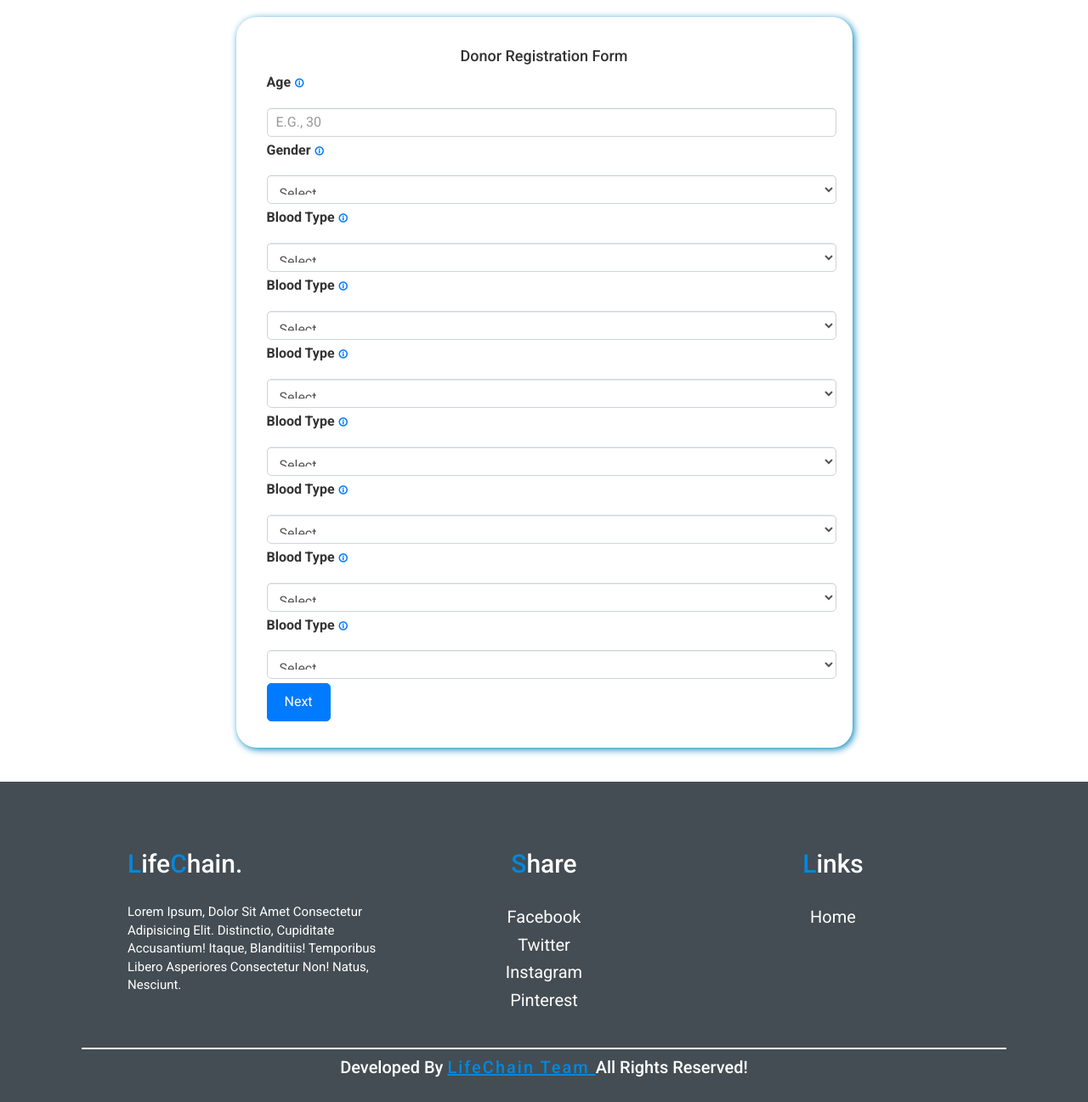
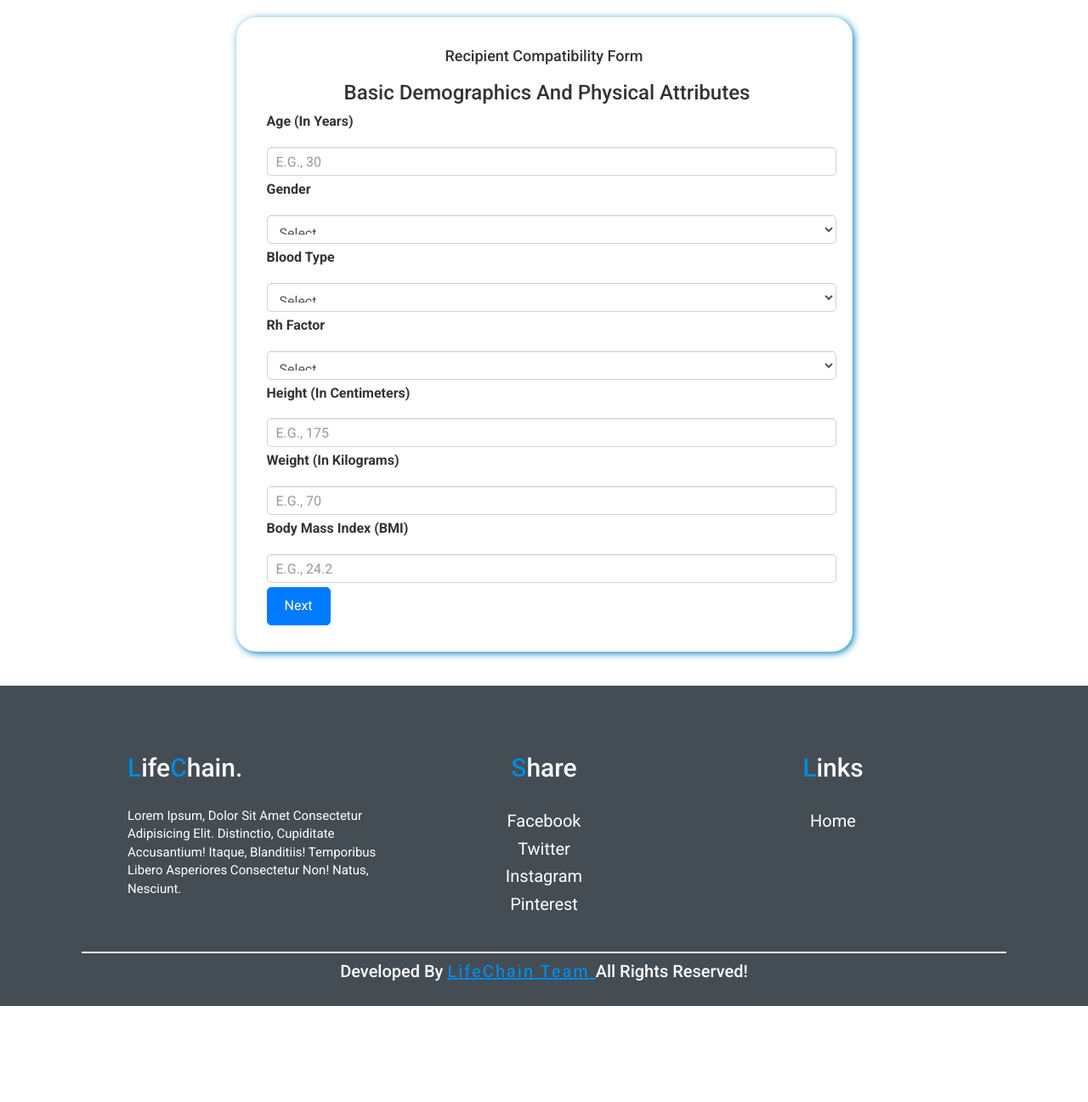
Before and after one commit to AttaUrRehman121/Project-LifeChain, a Django app: page /recipient/recipientprictiction/ in a window 1280 px wide. Shown: the part 127-1424 px from the top of the page at 85% size. After the commit the page ends 1311 px from the top, so only its background shows below. Run offline with Django 4.2, Linux system fonts and the light colour scheme; some libraries are stand-ins or nearby versions.

Commit message:
make changes in forms of Recipient and Donor convert it from static to dynamic form

```diff
--- a/LifeChain/templates/RecipientPrediction.html
+++ b/LifeChain/templates/RecipientPrediction.html
@@ -7,23 +7,19 @@
 <link rel="stylesheet" href="https://cdnjs.cloudflare.com/ajax/libs/remixicon/4.6.0/remixicon.css" />
 
 <div class="bd-example m-0 border-0 d-flex justify-content-center">
-    <h4 class="text-center mb-4">Donor Registration Form</h4>
+    <h4 class="text-center mb-4">Recipient Compatibility Form</h4>
     <form id="donor-form" class="border border-2 p-5 rounded-3" style="width: 30rem;" action="{% url 'recipientprictiction' %}" method="post">
+        {% csrf_token %}
 
-
-
-        <!-- Stage 1 -->
+        <!-- Stage 1: Basic Demographics and Physical Attributes -->
         <div id="stage-1">
+            <h3 class="text-center mb-4">Basic Demographics and Physical Attributes</h3>
             <div class="mb-3">
-                <label for="age" class="form-label">
-                    Age <i class="ri-information-line" data-bs-toggle="tooltip" title="Enter your age in years"></i>
-                </label>
+                <label for="age" class="form-label">Age (in years)</label>
                 <input type="number" class="form-control" id="age" name="age" placeholder="e.g., 30">
             </div>
             <div class="mb-3">
-                <label for="gender" class="form-label">
-                    Gender <i class="ri-information-line" data-bs-toggle="tooltip" title="Select your Gender"></i>
-                </label>
+                <label for="gender" class="form-label">Gender</label>
                 <select class="form-control" id="gender" name="gender">
                     <option value="">Select...</option>
                     <option value="male">Male</option>
@@ -32,23 +28,7 @@
                 </select>
             </div>
             <div class="mb-3">
-                <label for="blood_type" class="form-label">
-                    Blood Type <i class="ri-information-line" data-bs-toggle="tooltip" title="Enter your Blood Type"></i>
-                </label>
-                <select class="form-control" id="blood_type" name="blood_type">
-                    <option value="">Select...</option>
-                    <option value="A">A</option>
-                    <option value="B">B</option>
-                    <option value="AB">AB</option>
-                    <option value="O">O</option>
-                </select>
-            </div>
-
-
-            <div class="mb-3">
-                <label for="blood_type" class="form-label">
-                    Blood Type <i class="ri-information-line" data-bs-toggle="tooltip" title="Enter your Blood Type"></i>
-                </label>
+                <label for="blood_type" class="form-label">Blood Type</label>
                 <select class="form-control" id="blood_type" name="blood_type">
                     <option value="">Select...</option>
                     <option value="A">A</option>
@@ -58,123 +38,127 @@
                 </select>
             </div>
             <div class="mb-3">
-                <label for="blood_type" class="form-label">
-                    Blood Type <i class="ri-information-line" data-bs-toggle="tooltip" title="Enter your Blood Type"></i>
-                </label>
-                <select class="form-control" id="blood_type" name="blood_type">
+                <label for="rh_factor" class="form-label">Rh Factor</label>
+                <select class="form-control" id="rh_factor" name="rh_factor">
                     <option value="">Select...</option>
-                    <option value="A">A</option>
-                    <option value="B">B</option>
-                    <option value="AB">AB</option>
-                    <option value="O">O</option>
+                    <option value="positive">Positive</option>
+                    <option value="negative">Negative</option>
                 </select>
             </div>
             <div class="mb-3">
-                <label for="blood_type" class="form-label">
-                    Blood Type <i class="ri-information-line" data-bs-toggle="tooltip" title="Enter your Blood Type"></i>
-                </label>
-                <select class="form-control" id="blood_type" name="blood_type">
-                    <option value="">Select...</option>
-                    <option value="A">A</option>
-                    <option value="B">B</option>
-                    <option value="AB">AB</option>
-                    <option value="O">O</option>
-                </select>
+                <label for="height_cm" class="form-label">Height (in centimeters)</label>
+                <input type="number" class="form-control" id="height_cm" name="height_cm" placeholder="e.g., 175">
             </div>
             <div class="mb-3">
-                <label for="blood_type" class="form-label">
-                    Blood Type <i class="ri-information-line" data-bs-toggle="tooltip" title="Enter your Blood Type"></i>
-                </label>
-                <select class="form-control" id="blood_type" name="blood_type">
-                    <option value="">Select...</option>
-                    <option value="A">A</option>
-                    <option value="B">B</option>
-                    <option value="AB">AB</option>
-                    <option value="O">O</option>
-                </select>
+                <label for="weight_kg" class="form-label">Weight (in kilograms)</label>
+                <input type="number" class="form-control" id="weight_kg" name="weight_kg" placeholder="e.g., 70">
             </div>
             <div class="mb-3">
-                <label for="blood_type" class="form-label">
-                    Blood Type <i class="ri-information-line" data-bs-toggle="tooltip" title="Enter your Blood Type"></i>
-                </label>
-                <select class="form-control" id="blood_type" name="blood_type">
-                    <option value="">Select...</option>
-                    <option value="A">A</option>
-                    <option value="B">B</option>
-                    <option value="AB">AB</option>
-                    <option value="O">O</option>
-                </select>
-            </div>
-            <div class="mb-3">
-                <label for="blood_type" class="form-label">
-                    Blood Type <i class="ri-information-line" data-bs-toggle="tooltip" title="Enter your Blood Type"></i>
-                </label>
-                <select class="form-control" id="blood_type" name="blood_type">
-                    <option value="">Select...</option>
-                    <option value="A">A</option>
-                    <option value="B">B</option>
-                    <option value="AB">AB</option>
-                    <option value="O">O</option>
-                </select>
+                <label for="bmi" class="form-label">Body Mass Index (BMI)</label>
+                <input type="number" step="0.1" class="form-control" id="bmi" name="bmi" placeholder="e.g., 24.2">
             </div>
             <div class="d-flex justify-content-end">
                 <button type="button" class="btn btn-primary" onclick="showNextStage()">Next</button>
             </div>
         </div>
 
-        <!-- Stage 2 -->
+        <!-- Stage 2: Medical History and Current Condition -->
         <div id="stage-2" style="display: none;">
+            <h3 class="text-center mb-4">Medical History and Current Condition</h3>
+
             <div class="mb-3">
-                <label for="hemoglobin" class="form-label">
-                    Hemoglobin <i class="ri-information-line" data-bs-toggle="tooltip" title="Enter your Hemoglobin level"></i>
-                </label>
-                <input type="number" class="form-control" id="hemoglobin" name="hemoglobin" placeholder="e.g., 13.5">
+                <label for="wait_list_days" class="form-label">Waitlist Days</label>
+                <input type="number" class="form-control" id="wait_list_days" name="wait_list_days" placeholder="e.g., 180">
             </div>
             <div class="mb-3">
-                <label for="wbc_count" class="form-label">
-                    WBC Count <i class="ri-information-line" data-bs-toggle="tooltip" title="Enter your WBC Count"></i>
-                </label>
+                <label for="medical_urgency_score" class="form-label">Medical Urgency Score</label>
+                <input type="number" step="0.1" class="form-control" id="medical_urgency_score" name="medical_urgency_score" placeholder="e.g., 8.5">
+            </div>
+            <div class="mb-3">
+                <label for="hemoglobin" class="form-label">Hemoglobin (g/dL)</label>
+                <input type="number" step="0.1" class="form-control" id="hemoglobin" name="hemoglobin" placeholder="e.g., 13.5">
+            </div>
+            <div class="mb-3">
+                <label for="wbc_count" class="form-label">White Blood Cell (WBC) Count (cells/µL)</label>
                 <input type="number" class="form-control" id="wbc_count" name="wbc_count" placeholder="e.g., 7000">
             </div>
             <div class="mb-3">
-                <label for="wbc_count" class="form-label">
-                    WBC Count <i class="ri-information-line" data-bs-toggle="tooltip" title="Enter your WBC Count"></i>
-                </label>
-                <input type="number" class="form-control" id="wbc_count" name="wbc_count" placeholder="e.g., 7000">
+                <label for="platelet_count" class="form-label">Platelet Count (cells/µL)</label>
+                <input type="number" class="form-control" id="platelet_count" name="platelet_count" placeholder="e.g., 250000">
             </div>
             <div class="mb-3">
-                <label for="wbc_count" class="form-label">
-                    WBC Count <i class="ri-information-line" data-bs-toggle="tooltip" title="Enter your WBC Count"></i>
-                </label>
-                <input type="number" class="form-control" id="wbc_count" name="wbc_count" placeholder="e.g., 7000">
+                <label for="creatinine" class="form-label">Creatinine (mg/dL)</label>
+                <input type="number" step="0.1" class="form-control" id="creatinine" name="creatinine" placeholder="e.g., 1.2">
             </div>
             <div class="mb-3">
-                <label for="wbc_count" class="form-label">
-                    WBC Count <i class="ri-information-line" data-bs-toggle="tooltip" title="Enter your WBC Count"></i>
-                </label>
-                <input type="number" class="form-control" id="wbc_count" name="wbc_count" placeholder="e.g., 7000">
+                <label for="alt" class="form-label">Alanine Aminotransferase (ALT) (U/L)</label>
+                <input type="number" step="0.1" class="form-control" id="alt" name="alt" placeholder="e.g., 25">
             </div>
             <div class="mb-3">
-                <label for="wbc_count" class="form-label">
-                    WBC Count <i class="ri-information-line" data-bs-toggle="tooltip" title="Enter your WBC Count"></i>
-                </label>
-                <input type="number" class="form-control" id="wbc_count" name="wbc_count" placeholder="e.g., 7000">
-            </div>
-            <div class="mb-3">
-                <label for="wbc_count" class="form-label">
-                    WBC Count <i class="ri-information-line" data-bs-toggle="tooltip" title="Enter your WBC Count"></i>
-                </label>
-                <input type="number" class="form-control" id="wbc_count" name="wbc_count" placeholder="e.g., 7000">
-            </div>
-            <div class="mb-3">
-                <label for="wbc_count" class="form-label">
-                    WBC Count <i class="ri-information-line" data-bs-toggle="tooltip" title="Enter your WBC Count"></i>
-                </label>
-                <input type="number" class="form-control" id="wbc_count" name="wbc_count" placeholder="e.g., 7000">
+                <label for="ast" class="form-label">Aspartate Aminotransferase (AST) (U/L)</label>
+                <input type="number" step="0.1" class="form-control" id="ast" name="ast" placeholder="e.g., 30">
             </div>
             <div class="d-flex justify-content-between">
                 <button type="button" class="btn btn-secondary" onclick="showPreviousStage()">Back</button>
+                <button type="button" class="btn btn-primary" onclick="showNextStage2()">Next</button>
+            </div>
+        </div>
 
+        <!-- Stage 3: Transplant-Specific Information -->
+        <div id="stage-3" style="display: none;">
+            <h3 class="text-center mb-4">Transplant-Specific Information</h3>
+
+            <div class="mb-3">
+                <label for="diabetes" class="form-label">Diabetes</label>
+                <select class="form-control" id="diabetes" name="diabetes">
+                    <option value="">Select...</option>
+                    <option value="yes">Yes</option>
+                    <option value="no">No</option>
+                </select>
+            </div>
+            <div class="mb-3">
+                <label for="hypertension" class="form-label">Hypertension</label>
+                <select class="form-control" id="hypertension" name="hypertension">
+                    <option value="">Select...</option>
+                    <option value="yes">Yes</option>
+                    <option value="no">No</option>
+                </select>
+            </div>
+            <div class="mb-3">
+                <label for="previous_transplant" class="form-label">Previous Transplant</label>
+                <select class="form-control" id="previous_transplant" name="previous_transplant">
+                    <option value="">Select...</option>
+                    <option value="yes">Yes</option>
+                    <option value="no">No</option>
+                </select>
+            </div>
+            <div class="mb-3">
+                <label for="dialysis_status" class="form-label">Dialysis Status</label>
+                <select class="form-control" id="dialysis_status" name="dialysis_status">
+                    <option value="">Select...</option>
+                    <option value="yes">Yes</option>
+                    <option value="no">No</option>
+                </select>
+            </div>
+            <div class="mb-3">
+                <label for="required_organ" class="form-label">Required Organ</label>
+                <select class="form-control" id="required_organ" name="required_organ">
+                    <option value="">Select...</option>
+                    <option value="kidney">Kidney</option>
+                    <option value="liver">Liver</option>
+                    <option value="heart">Heart</option>
+                </select>
+            </div>
+            <div class="mb-3">
+                <label for="antibody_screen" class="form-label">Antibody Screen (AU/mL)</label>
+                <input type="number" step="0.1" class="form-control" id="antibody_screen" name="antibody_screen" placeholder="e.g., 1.5">
+            </div>
+            <div class="mb-3">
+                <label for="pra_score" class="form-label">Panel Reactive Antibody (PRA) Score (%)</label>
+                <input type="number" step="0.1" class="form-control" id="pra_score" name="pra_score" placeholder="e.g., 85.5">
+            </div>
+            <div class="d-flex justify-content-between">
+                <button type="button" class="btn btn-secondary" onclick="showPreviousStage2()">Back</button>
                 <button type="submit" class="btn btn-success">Submit</button>
             </div>
         </div>
@@ -182,7 +166,6 @@
 </div>
 
 <script>
-    // Functions for dynamic stage handling
     function showNextStage() {
         document.getElementById('stage-1').style.display = 'none';
         document.getElementById('stage-2').style.display = 'block';
@@ -192,6 +175,15 @@
         document.getElementById('stage-2').style.display = 'none';
         document.getElementById('stage-1').style.display = 'block';
     }
+
+    function showNextStage2() {
+        document.getElementById('stage-2').style.display = 'none';
+        document.getElementById('stage-3').style.display = 'block';
+    }
+
+    function showPreviousStage2() {
+        document.getElementById('stage-3').style.display = 'none';
+        document.getElementById('stage-2').style.display = 'block';
+    }
 </script>
-
 {% endblock %}
--- a/LifeChain/templates/donorPage.html
+++ b/LifeChain/templates/donorPage.html
@@ -14,9 +14,9 @@
 
 <section id="home" class="home">
     <div class="row">
-        <!-- <div class="images">
+        <div class="images">
             <img src="{% static 'home.png' %}" alt="">
-        </div> -->
+        </div>
 
 
         <div class="content">
--- a/LifeChain/templates/recipientPage.html
+++ b/LifeChain/templates/recipientPage.html
@@ -3,7 +3,7 @@
 
 
 {% block title %}
-  LifeChain
+LifeChain
 {% endblock title %}
 
 {% block content %}
@@ -14,9 +14,9 @@
 
 <section id="home" class="home">
     <div class="row">
-        <!-- <div class="images">
+        <div class="images">
             <img src="{% static 'home.png' %}" alt="">
-        </div> -->
+        </div>
 
 
         <div class="content">
```
Also changed, not shown: LifeChain/templates/DonorPredict.html (+105 -83 lines).
